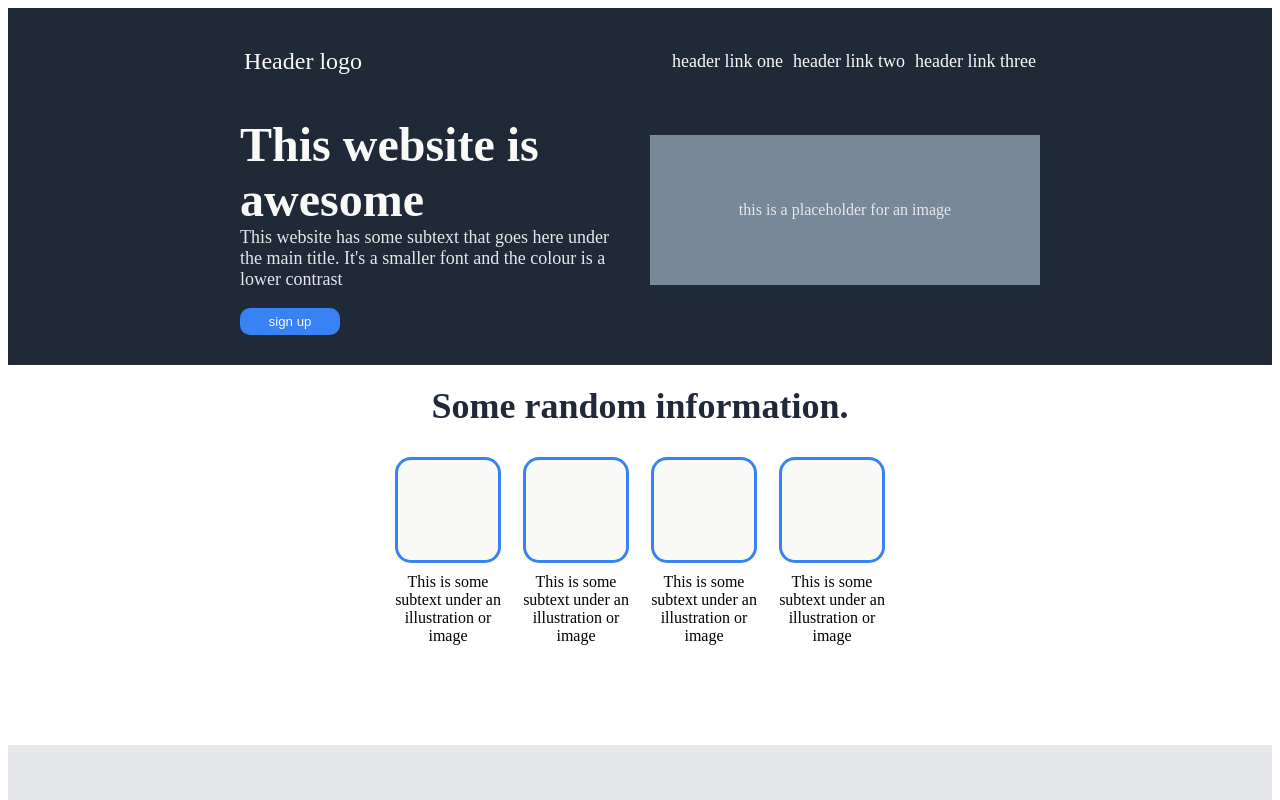
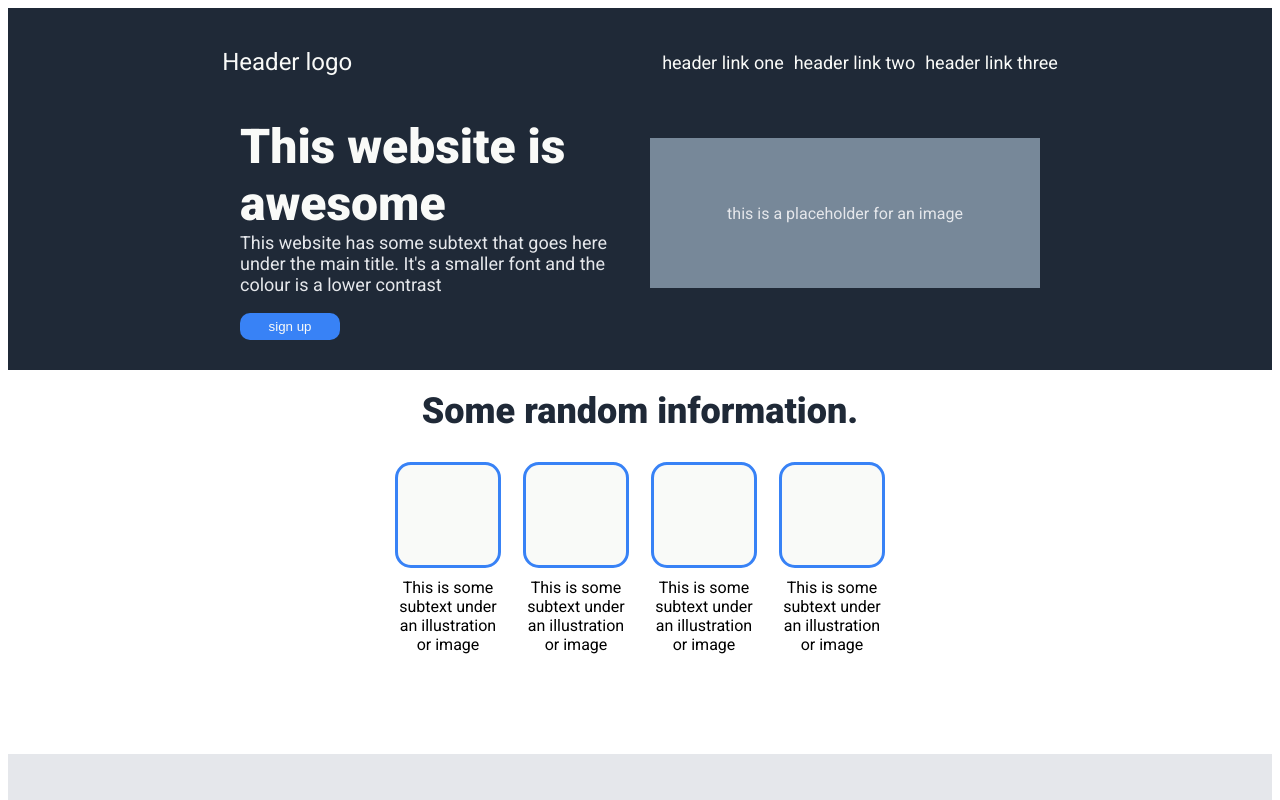
Before and after one commit to Peachboy97/Landing-page-project-, a plain HTML site: page index.html in a window 1280 px wide. Shown: the top 800 px of the page. Drawn offline with Linux system fonts and the light colour scheme.

Commit message:
Added thefont family element into the css to render the font in the browser

```diff
--- a/style.css
+++ b/style.css
@@ -1,11 +1,12 @@
 body {
-    font-family: 'Times New Roman', Times, serif;
     display: flex;
     flex-direction: column;
     height: 100vh;
     justify-content: space-between;
     box-sizing: border-box;
     gap: 20px;
+    font-family: "Roboto", sans-serif;
+
 }
 
 .header,
@@ -166,6 +167,7 @@ h1 {
     font-style: italic;
     /* font-weight: 300; */
     margin-bottom: 0px;
+
 }
 /* need to commit the changes made to quote and text-c */
 .text-c {
```
